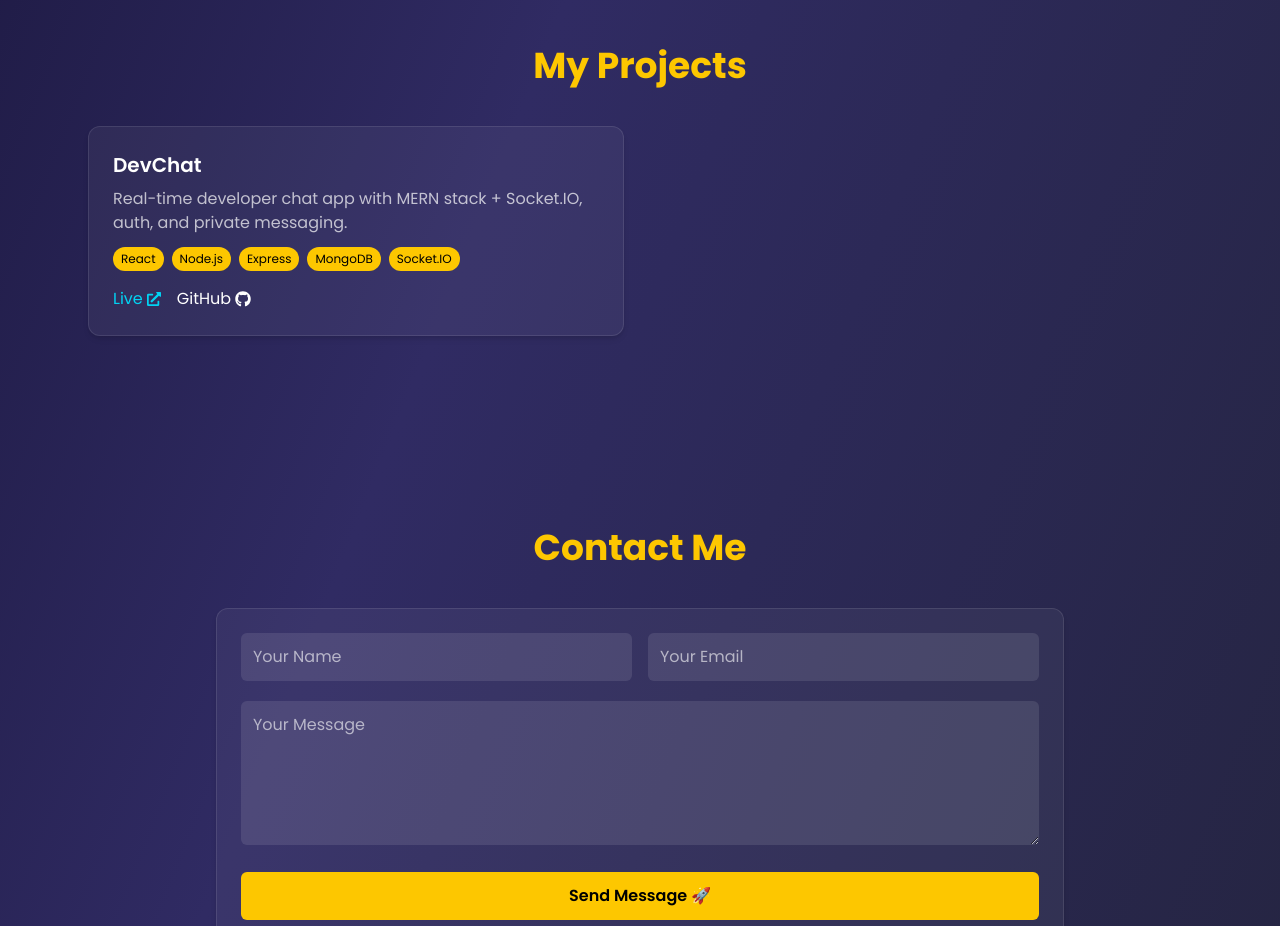
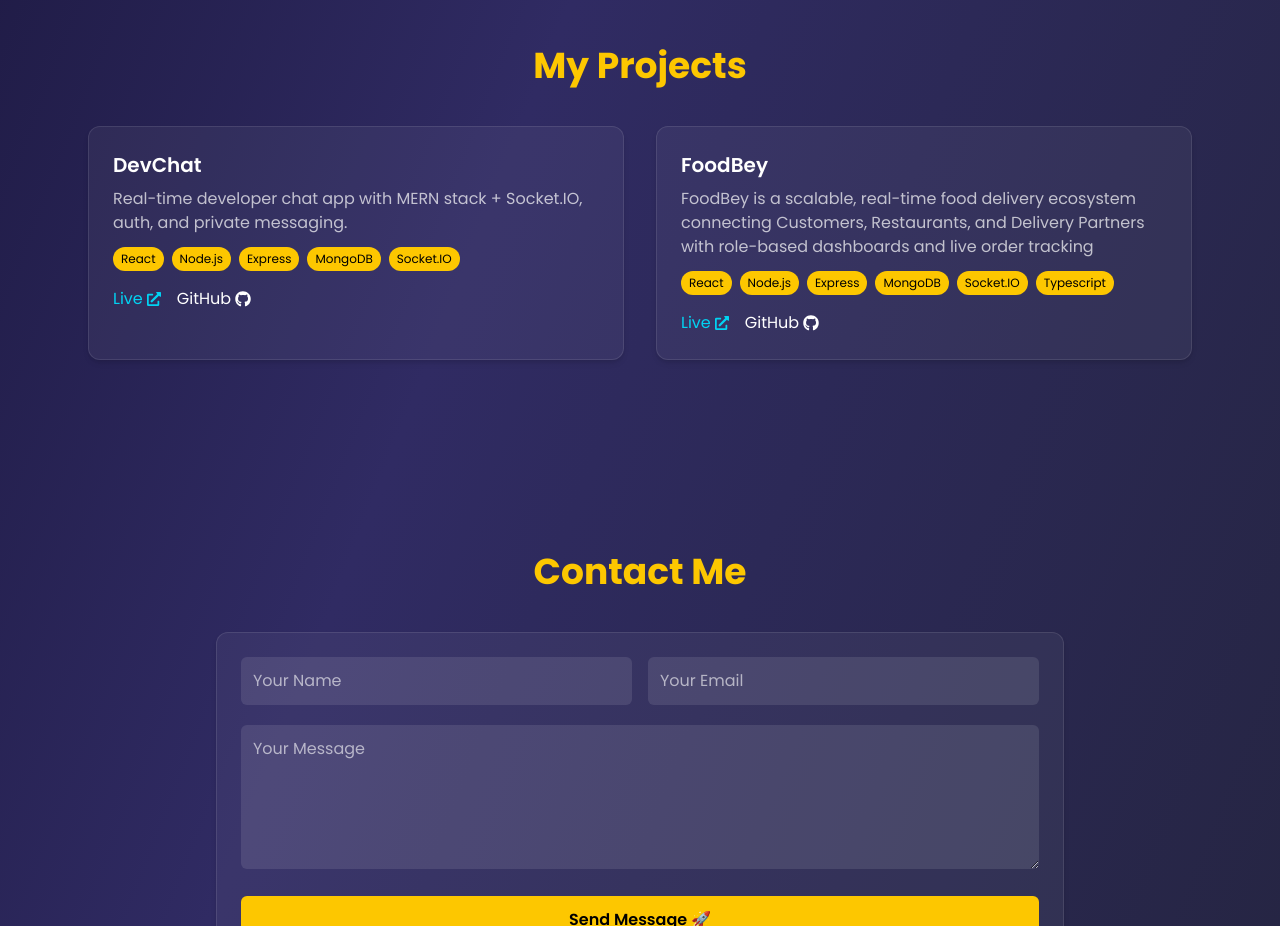
Before and after one commit to Muhammedkans/My-portolio, a React (Vite) app: page / in a window 1280 px wide. Shown: the part 1800-2726 px from the top of the page. Built offline with nearby package versions, Linux system fonts and the light colour scheme.

Commit message:
new project updated

```diff
--- a/src/pages/Project.jsx
+++ b/src/pages/Project.jsx
@@ -10,6 +10,15 @@ const projects = [
     githubLink: "https://github.com/Muhammedkans",
     tech: ["React", "Node.js", "Express", "MongoDB", "Socket.IO"],
   },
+  {
+    title: "FoodBey",
+    description:
+      "FoodBey is a scalable, real-time food delivery ecosystem connecting Customers, Restaurants, and Delivery Partners with role-based dashboards and live order tracking",
+    liveLink: "https://my-food-app-omega.vercel.app/",
+    githubLink: "https://github.com/Muhammedkans/my-food-app",
+    tech: ["React", "Node.js", "Express", "MongoDB", "Socket.IO", "Typescript"],
+  },
+
 ];
 
 function Projects() {
```
